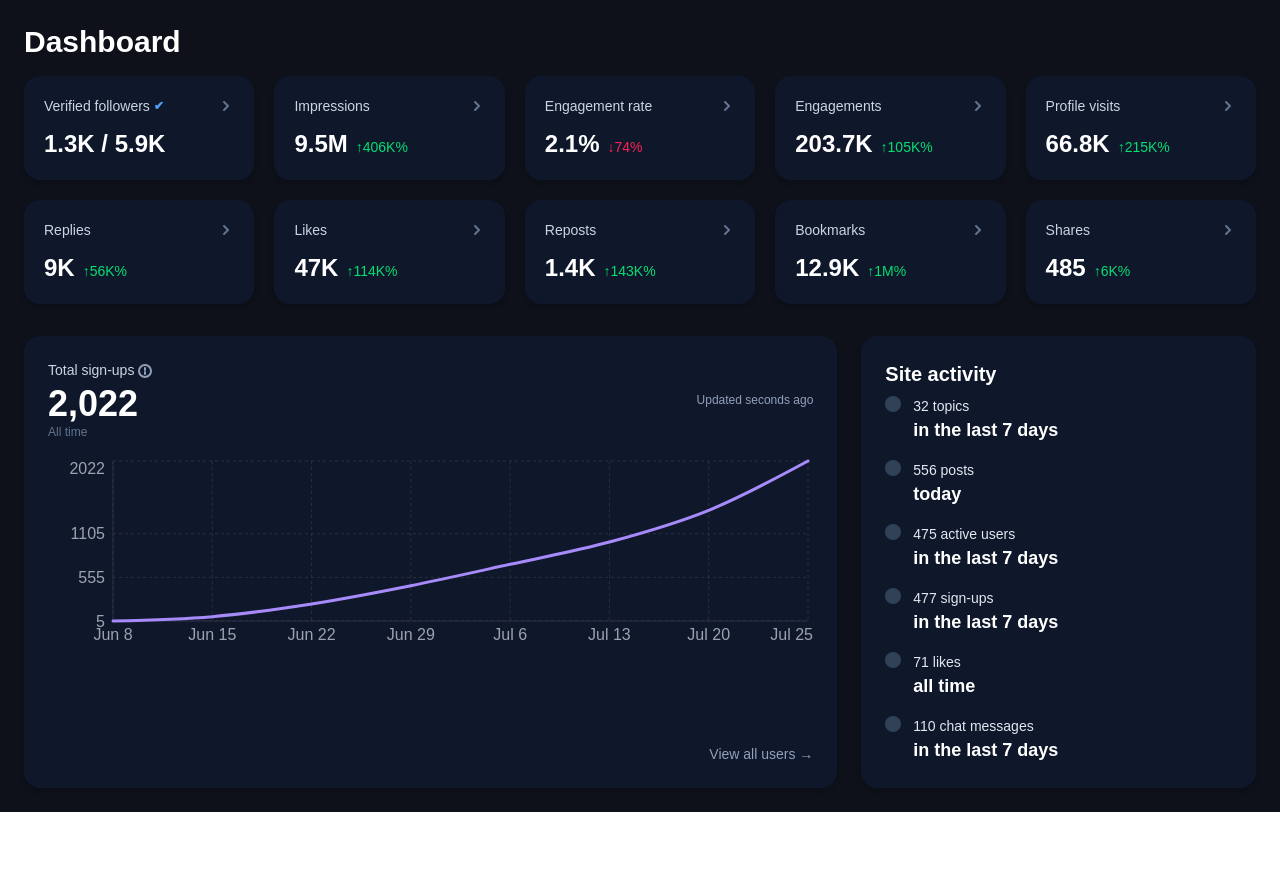
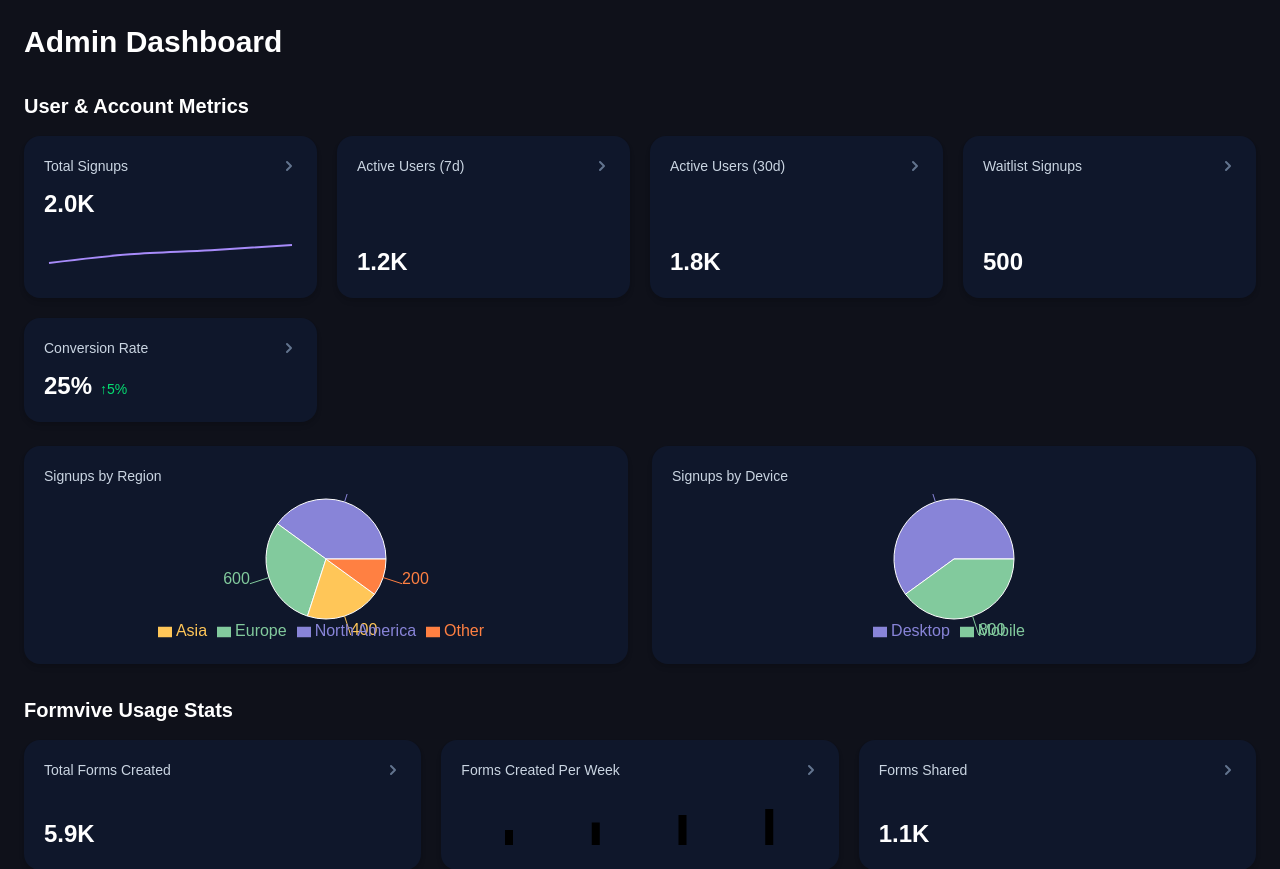
Before and after one commit to Formvive/landing-page, a Next.js app: page /admin/dashboard in a window 1280 px wide. Shown: the top 869 px of the page. Before the commit the page ends 812 px from the top, so only its background shows below. Built offline with nearby package versions, Linux system fonts and the light colour scheme.

Commit message:
admin dashboard update

```diff
--- a/src/app/admin/dashboard/page.tsx
+++ b/src/app/admin/dashboard/page.tsx
@@ -1,107 +1,114 @@
+"use client";
+
 import { FC } from "react";
-import SignupsChart from "@/components/SignUpsChart";
+import {
+  LineChart,
+  Line,
+  BarChart,
+  Bar,
+  PieChart,
+  Pie,
+  Cell,
+  Legend,
+  ResponsiveContainer,
+} from "recharts";
 
-interface Metric {
+// ------------------------------
+// 1. TYPES
+// ------------------------------
+
+// Generic type for any small chart–driving array.
+// Keys are column names; values are either string or number.
+export type DataPoint = Record<string, string | number>;
+
+export interface Metric {
   title: string;
   value: string;
   delta?: string;
   deltaPositive?: boolean;
   subText?: string;
-  verified?: boolean;
+
+  // Optional spark chart at the bottom of the card:
+  chart?: "line" | "bar";
+
+  // Data for that spark chart:
+  data?: DataPoint[];
+  dataKey?: string;
 }
 
-// interface SiteActivity {
-//   topicsLast7Days: number;
-//   postsToday: number;
-//   activeUsers7Days: number;
-//   signups7Days: number;
-//   likesAllTime: number;
-//   chatMessages7Days: number;
-// }
+// ------------------------------
+// 2. MOCK DATA
+// ------------------------------
 
-const metricData: Metric[] = [
+// 2.1 User & Account Metrics
+const userMetrics: Metric[] = [
   {
-    title: "Verified followers",
-    value: "1.3K / 5.9K",
-    subText: undefined,
-    verified: true,
+    title: "Total Signups",
+    value: "2.0K",
+    chart: "line",
+    dataKey: "signups",
+    data: [
+      { date: "Jun", signups: 150 },
+      { date: "Jul", signups: 280 },
+      { date: "Aug", signups: 340 },
+      { date: "Sep", signups: 420 },
+    ],
   },
-  {
-    title: "Impressions",
-    value: "9.5M",
-    delta: "↑406K%",
-    deltaPositive: true,
-  },
-  {
-    title: "Engagement rate",
-    value: "2.1%",
-    delta: "↓74%",
-    deltaPositive: false,
-  },
-  {
-    title: "Engagements",
-    value: "203.7K",
-    delta: "↑105K%",
-    deltaPositive: true,
-  },
-  {
-    title: "Profile visits",
-    value: "66.8K",
-    delta: "↑215K%",
-    deltaPositive: true,
-  },
-  {
-    title: "Replies",
-    value: "9K",
-    delta: "↑56K%",
-    deltaPositive: true,
-  },
-  {
-    title: "Likes",
-    value: "47K",
-    delta: "↑114K%",
-    deltaPositive: true,
-  },
-  {
-    title: "Reposts",
-    value: "1.4K",
-    delta: "↑143K%",
-    deltaPositive: true,
-  },
-  {
-    title: "Bookmarks",
-    value: "12.9K",
-    delta: "↑1M%",
-    deltaPositive: true,
-  },
-  {
-    title: "Shares",
-    value: "485",
-    delta: "↑6K%",
-    deltaPositive: true,
-  },
+  { title: "Active Users (7d)", value: "1.2K" },
+  { title: "Active Users (30d)", value: "1.8K" },
+  { title: "Waitlist Signups", value: "500" },
+  { title: "Conversion Rate", value: "25%", delta: "↑5%", deltaPositive: true },
 ];
 
-// Mock signups chart data
-const signupsChartData = [
-  { date: "Jun 8", signups: 5 },
-  { date: "Jun 15", signups: 60 },
-  { date: "Jun 22", signups: 220 },
-  { date: "Jun 29", signups: 450 },
-  { date: "Jul 6", signups: 720 },
-  { date: "Jul 13", signups: 1000 },
-  { date: "Jul 20", signups: 1400 },
-  { date: "Jul 25", signups: 2022 },
+const signupsByRegion = [
+  { name: "North America", value: 800 },
+  { name: "Europe",        value: 600 },
+  { name: "Asia",          value: 400 },
+  { name: "Other",         value: 200 },
 ];
 
-// const siteActivity: SiteActivity = {
-//   topicsLast7Days: 32,
-//   postsToday: 556,
-//   activeUsers7Days: 475,
-//   signups7Days: 477,
-//   likesAllTime: 71,
-//   chatMessages7Days: 110,
-// };
+const signupsByDevice = [
+  { name: "Desktop", value: 1200 },
+  { name: "Mobile",  value: 800 },
+];
+
+// 2.2 Formvive Usage Stats
+const usageStats: Metric[] = [
+  { title: "Total Forms Created", value: "5.9K" },
+  {
+    title: "Forms Created Per Week",
+    value: "",
+    chart: "bar",
+    dataKey: "forms",
+    data: [
+      { week: "W1", forms: 300 },
+      { week: "W2", forms: 450 },
+      { week: "W3", forms: 600 },
+      { week: "W4", forms: 720 },
+    ],
+  },
+  { title: "Forms Shared",       value: "1.1K" },
+  { title: "With Responses",     value: "3.2K", subText: "vs 2.7K without" },
+  { title: "Top Form Type",      value: "Standard" },
+];
+
+// 2.3 Engagement & Interaction
+const engagementMetrics: Metric[] = [
+  { title: "Form Completion Rate",   value: "89%" },
+  { title: "Avg Time to Complete",   value: "00:07:32" },
+  { title: "Form Abandonment Rate",  value: "11%" },
+  { title: "View-to-Response Ratio", value: "4:1" },
+];
+
+const interactionModes = [
+  { name: "Chat",  value: 40 },
+  { name: "Swipe", value: 35 },
+  { name: "Story", value: 25 },
+];
+
+// ------------------------------
+// 3. COMPONENTS
+// ------------------------------
 
 const MetricCard: FC<Metric> = ({
   title,
@@ -109,18 +116,14 @@ const MetricCard: FC<Metric> = ({
   delta,
   deltaPositive,
   subText,
-  verified,
-}) => {
-  return (
+  chart,
+  data,
+  dataKey,
+}) => (
   <div className="bg-slate-900 rounded-2xl p-5 flex flex-col justify-between shadow-md min-w-[180px]">
+    {/* header */}
     <div className="flex items-center justify-between">
-        <div className="text-sm text-slate-300 font-medium flex items-center gap-1">
-          {title}
-          {verified && (
-            <span className="text-blue-400 text-xs font-bold">✔︎</span>
-          )}
-        </div>
-        <div>
+      <div className="text-sm text-slate-300 font-medium">{title}</div>
       <svg
         width="16"
         height="16"
@@ -137,7 +140,8 @@ const MetricCard: FC<Metric> = ({
         />
       </svg>
     </div>
-      </div>
+
+    {/* value & delta */}
     <div className="mt-3 flex items-baseline gap-2">
       <div className="text-2xl font-semibold">{value}</div>
       {delta && (
@@ -151,116 +155,99 @@ const MetricCard: FC<Metric> = ({
         </div>
       )}
     </div>
+
+    {/* subText */}
     {subText && <div className="text-xs text-slate-500 mt-1">{subText}</div>}
+
+    {/* spark chart */}
+    {chart === "line" && data && dataKey && (
+      <ResponsiveContainer width="100%" height={50} className="mt-2">
+        <LineChart data={data as DataPoint[]}>
+          <Line
+            type="monotone"
+            dataKey={dataKey}
+            stroke="#a78bfa"
+            strokeWidth={2}
+            dot={false}
+          />
+        </LineChart>
+      </ResponsiveContainer>
+    )}
+    {chart === "bar" && data && dataKey && (
+      <ResponsiveContainer width="100%" height={50} className="mt-2">
+        <BarChart data={data as DataPoint[]}>
+          <Bar dataKey={dataKey} barSize={8} />
+        </BarChart>
+      </ResponsiveContainer>
+    )}
   </div>
 );
-};
 
-const ActivityItem: FC<{ label: string; value: string | number; note?: string }> =
-  ({ label, value, note }) => {
-    return (
-      <div className="flex items-start gap-3">
-        <div className="flex-shrink-0">
-          <div className="bg-slate-700 rounded-full p-2">
-            <span className="sr-only">{label} icon</span>
-          </div>
-        </div>
-        <div className="flex flex-col">
-          <div className="text-sm font-medium text-slate-200">{label}</div>
-          <div className="text-lg font-semibold text-white">{value}</div>
-          {note && <div className="text-xs text-slate-500">{note}</div>}
-        </div>
+const COLORS = ["#8884d8", "#82ca9d", "#ffc658", "#ff8042"];
+const SimplePie: FC<{ data: { name: string; value: number }[]; title: string }> = ({
+  data,
+  title,
+}) => (
+  <div className="bg-slate-900 rounded-2xl p-5 shadow-md">
+    <div className="text-sm text-slate-300 font-medium mb-2">{title}</div>
+    <ResponsiveContainer width="100%" height={150}>
+      <PieChart>
+        <Pie data={data} dataKey="value" nameKey="name" outerRadius={60} label>
+          {data.map((_, i) => (
+            <Cell key={i} fill={COLORS[i % COLORS.length]} />
+          ))}
+        </Pie>
+        <Legend verticalAlign="bottom" height={20} />
+      </PieChart>
+    </ResponsiveContainer>
   </div>
 );
-  };
 
-const DashboardPage: FC = () => {
-  return (
+// ------------------------------
+// 4. PAGE
+// ------------------------------
+
+const DashboardPage: FC = () => (
   <div className="min-h-screen w-full bg-[#0f111a] text-white p-6 space-y-8">
-      <h1 className="text-3xl font-bold mb-4">Dashboard</h1>
+    <h1 className="text-3xl font-bold">Admin Dashboard</h1>
 
-      {/* Metrics grid */}
-      <div className="grid grid-cols-1 sm:grid-cols-2 lg:grid-cols-5 gap-5">
-        {metricData.map((m) => (
-          <MetricCard
-            key={m.title}
-            title={m.title}
-            value={m.value}
-            delta={m.delta}
-            deltaPositive={m.deltaPositive}
-            subText={m.subText}
-            verified={m.verified}
-          />
+    {/* User & Account Metrics */}
+    <section>
+      <h2 className="text-xl font-semibold mb-4">User & Account Metrics</h2>
+      <div className="grid grid-cols-1 sm:grid-cols-2 lg:grid-cols-4 gap-5">
+        {userMetrics.map((m) => (
+          <MetricCard key={m.title} {...m} />
         ))}
       </div>
+      <div className="grid grid-cols-1 lg:grid-cols-2 gap-6 mt-6">
+        <SimplePie data={signupsByRegion} title="Signups by Region" />
+        <SimplePie data={signupsByDevice} title="Signups by Device" />
+      </div>
+    </section>
 
-      {/* Bottom section: site activity + signups chart */}
-      <div className="grid grid-cols-1 lg:grid-cols-3 gap-6">
-        {/* Signups chart card */}
-        <div className="col-span-2 bg-slate-900 rounded-2xl p-6 shadow-md flex flex-col">
-          <div className="flex justify-between items-center mb-4">
-            <div>
-              <div className="text-sm text-slate-300 font-medium flex items-center gap-1">
-                Total sign-ups
-                <div className="text-xs text-slate-400">
-                  <svg
-                    width="14"
-                    height="14"
-                    fill="none"
-                    stroke="currentColor"
-                    strokeWidth="2"
-                    strokeLinecap="round"
-                    strokeLinejoin="round"
-                    className="inline-block"
-                  >
-                    <circle cx="7" cy="7" r="6" />
-                    <path d="M7 4v2M7 8v2" />
-                  </svg>
+    {/* Formvive Usage Stats */}
+    <section>
+      <h2 className="text-xl font-semibold mb-4">Formvive Usage Stats</h2>
+      <div className="grid grid-cols-1 sm:grid-cols-2 lg:grid-cols-3 gap-5">
+        {usageStats.map((m) => (
+          <MetricCard key={m.title} {...m} />
+        ))}
       </div>
+    </section>
+
+    {/* Engagement & Interaction */}
+    <section>
+      <h2 className="text-xl font-semibold mb-4">Engagement & Interaction</h2>
+      <div className="grid grid-cols-1 sm:grid-cols-2 lg:grid-cols-4 gap-5">
+        {engagementMetrics.map((m) => (
+          <MetricCard key={m.title} {...m} />
+        ))}
       </div>
-              <div className="text-4xl font-semibold mt-1">2,022</div>
-              <div className="text-xs text-slate-500">All time</div>
+      <div className="mt-6">
+        <SimplePie data={interactionModes} title="Popular Interaction Modes" />
       </div>
-            <div className="text-xs text-slate-400">Updated seconds ago</div>
-          </div>
-          <div className="flex-1">
-            <SignupsChart data={signupsChartData} />
-          </div>
-          <div className="mt-4 flex justify-end">
-            <div className="text-sm text-slate-400 cursor-pointer hover:underline">
-              View all users &rarr;
-            </div>
-          </div>
-        </div>
-
-        {/* Site activity card */}
-        <div className="bg-slate-900 rounded-2xl p-6 shadow-md flex flex-col">
-          <div className="text-xl font-semibold mb-2">Site activity</div>
-          <div className="grid grid-cols-1 gap-4">
-            <ActivityItem
-              label="32 topics"
-              value="in the last 7 days"
-              note=""
-            />
-            <ActivityItem label="556 posts" value="today" />
-            <ActivityItem
-              label="475 active users"
-              value="in the last 7 days"
-            />
-            <ActivityItem
-              label="477 sign-ups"
-              value="in the last 7 days"
-            />
-            <ActivityItem label="71 likes" value="all time" />
-            <ActivityItem
-              label="110 chat messages"
-              value="in the last 7 days"
-            />
-          </div>
-        </div>
-      </div>
+    </section>
   </div>
 );
-};
 
 export default DashboardPage;
```
Also changed, not shown: src/components/SignUpsChart.tsx (line endings or trailing spaces). Lines whose indentation alone changed are shown as unchanged.
